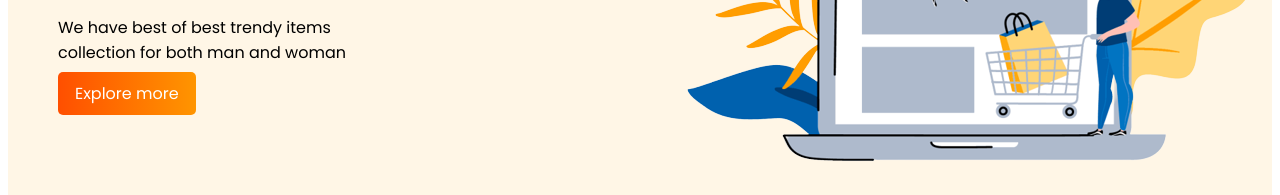
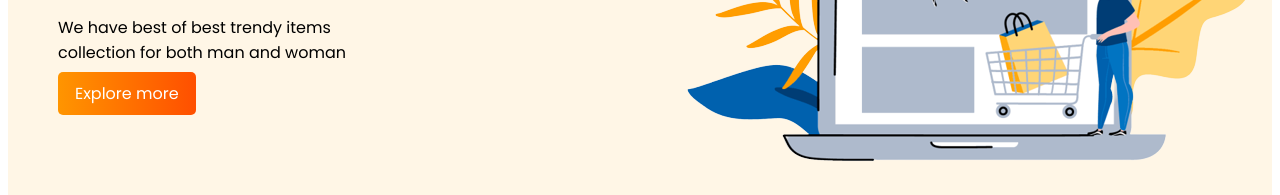
Before and after one commit to Joy5k/practice-Tech-Lab, a plain HTML site: page index.html in a window 1280 px wide. In both pictures the pointer is over the link "Explore more". Shown: the part 230-425 px from the top of the page. Drawn offline with Linux system fonts and the light colour scheme.

Commit message:
last commit

```diff
--- a/style.css
+++ b/style.css
@@ -21,13 +21,21 @@ main{
     width: 50%;
 
 }
+/* ------------------------------btn hover------------------ */
 .sub-btn{
     text-decoration: none;
     background:linear-gradient(to right,#ff4f00,#ff9500) ;
     padding: 10px 17px;
     border-radius: 5px;
     color: white;
+    transition: 1s;
+
 }
+.sub-btn:hover{
+    background:linear-gradient(to right,#ff9500,#ff4f00);
+}
+/* -------------------btn hover end---------------------- */
+
 /* --------------second section------------------ */
 .second-h{
     color:#ffa500;
```
Also changed, not shown: index.html (+4 -0 lines), try.html (added).
